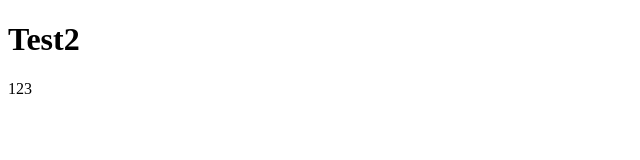
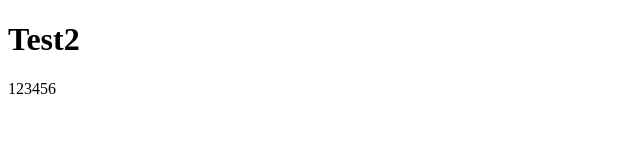
Before and after one commit to monkeysmart/test, a plain HTML site: page index.html in a window 1280 px wide. Shown: the full height of the page, 0-640 px from the left. Drawn offline with Linux system fonts and the light colour scheme.

Commit message:
fifth commit

```diff
--- a/index.html
+++ b/index.html
@@ -10,7 +10,7 @@
 <body>
 
 <h1>Test2</h1>
-<div>123</div>
+<div>123456</div>
 
 </body>
 </html>
```
